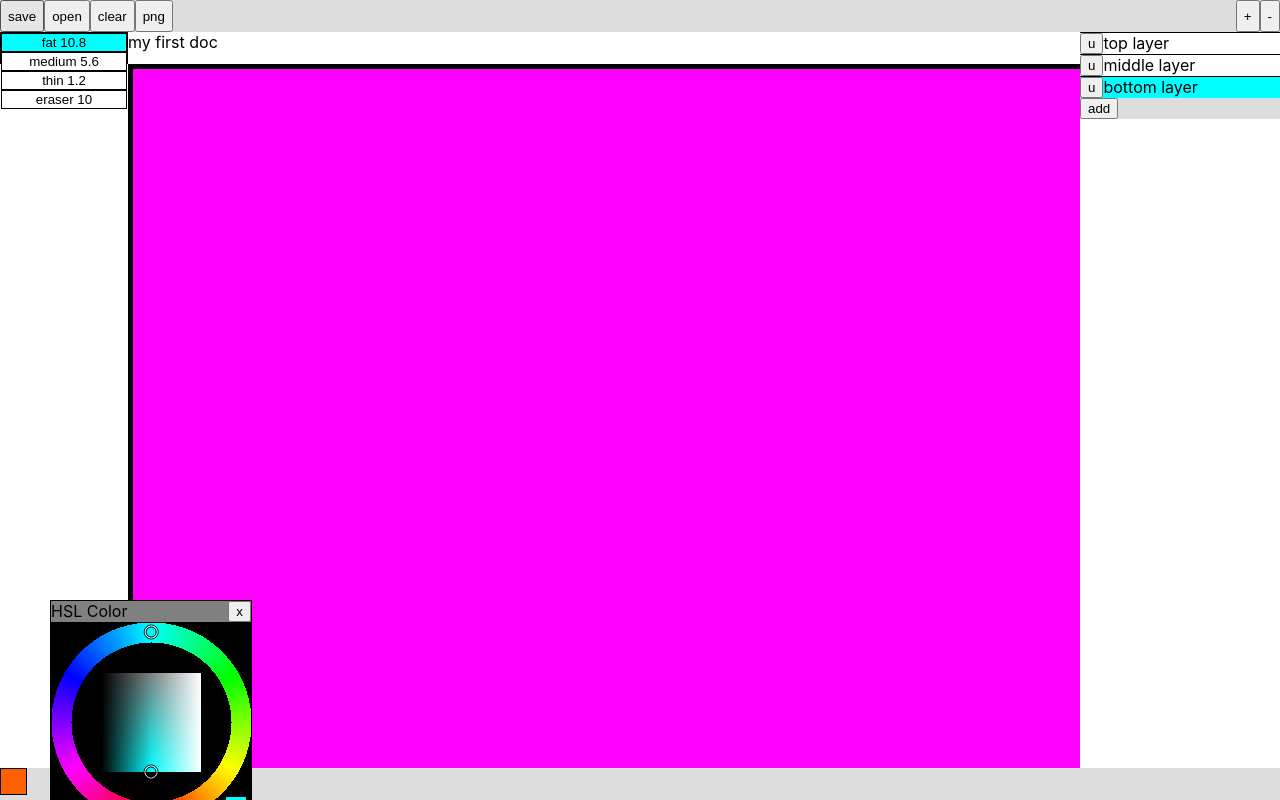
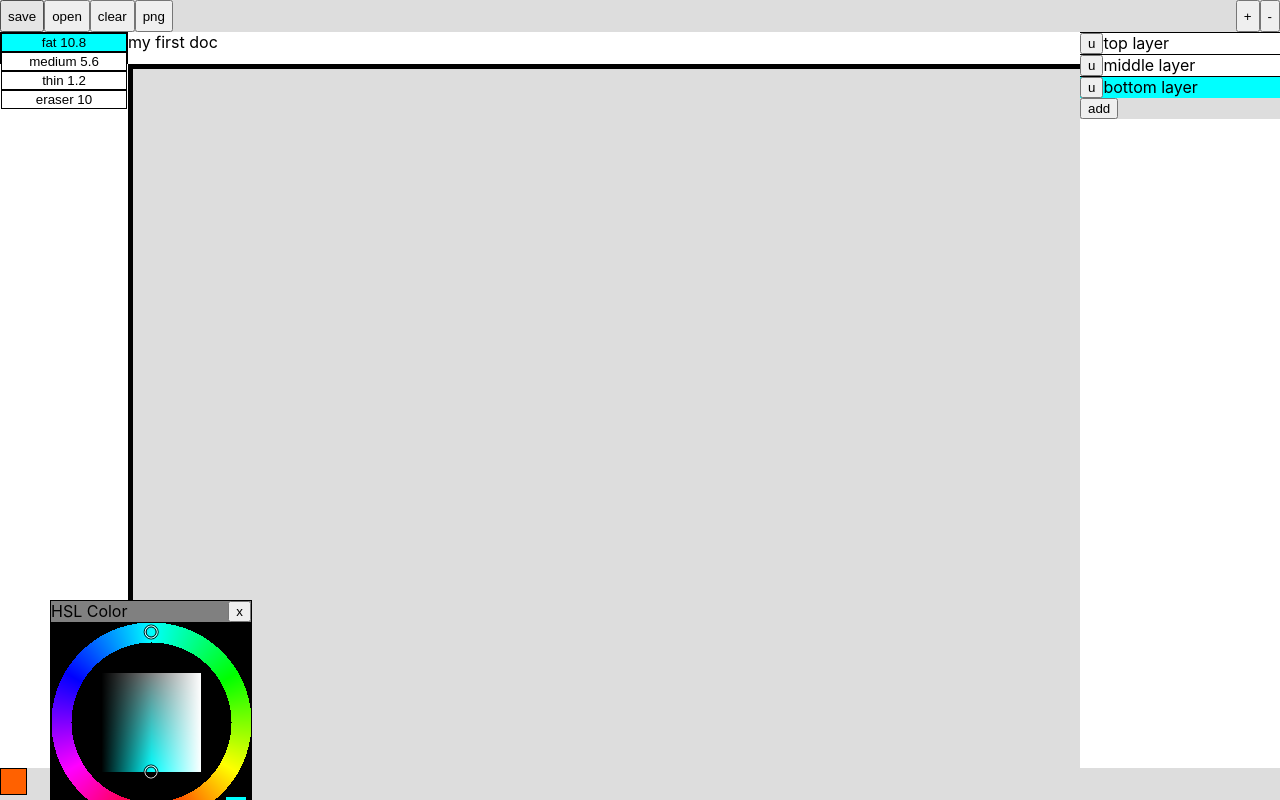
Before and after one commit to joshmarinacci/pen-canvas-editor, a React (Create React App) app: page / in a window 1280 px wide. Built offline with nearby package versions, Linux system fonts and the light colour scheme.

Commit message:
change background of the canvas

```diff
--- a/src/canvas.js
+++ b/src/canvas.js
@@ -87,6 +87,7 @@ export class PenCanvas extends Component {
 
     render() {
         return <div className="center-row center-column" style={{
+            background:'#ddd',
             flex: '1.0',
             overflow:'auto'
         }}>
@@ -113,7 +114,7 @@ export class PenCanvas extends Component {
         const c = this.canvas.getContext('2d')
         c.save()
         c.scale(scale,scale)
-        c.fillStyle = 'magenta'
+        c.fillStyle = '#ddd'
         c.fillRect(0,0,this.props.doc.width,this.props.doc.height)
         this.props.doc.layers.forEach(layer => c.drawImage(layer.canvas,0,0))
         c.restore()
```
